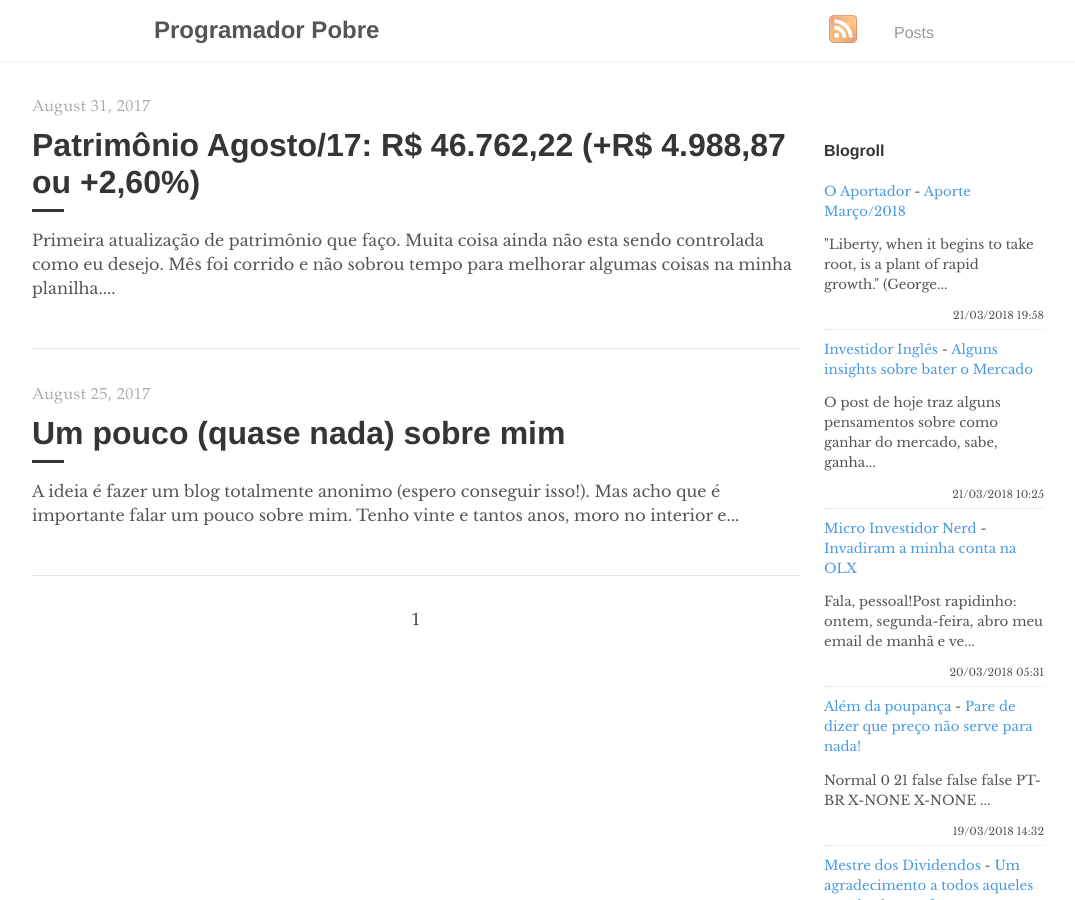
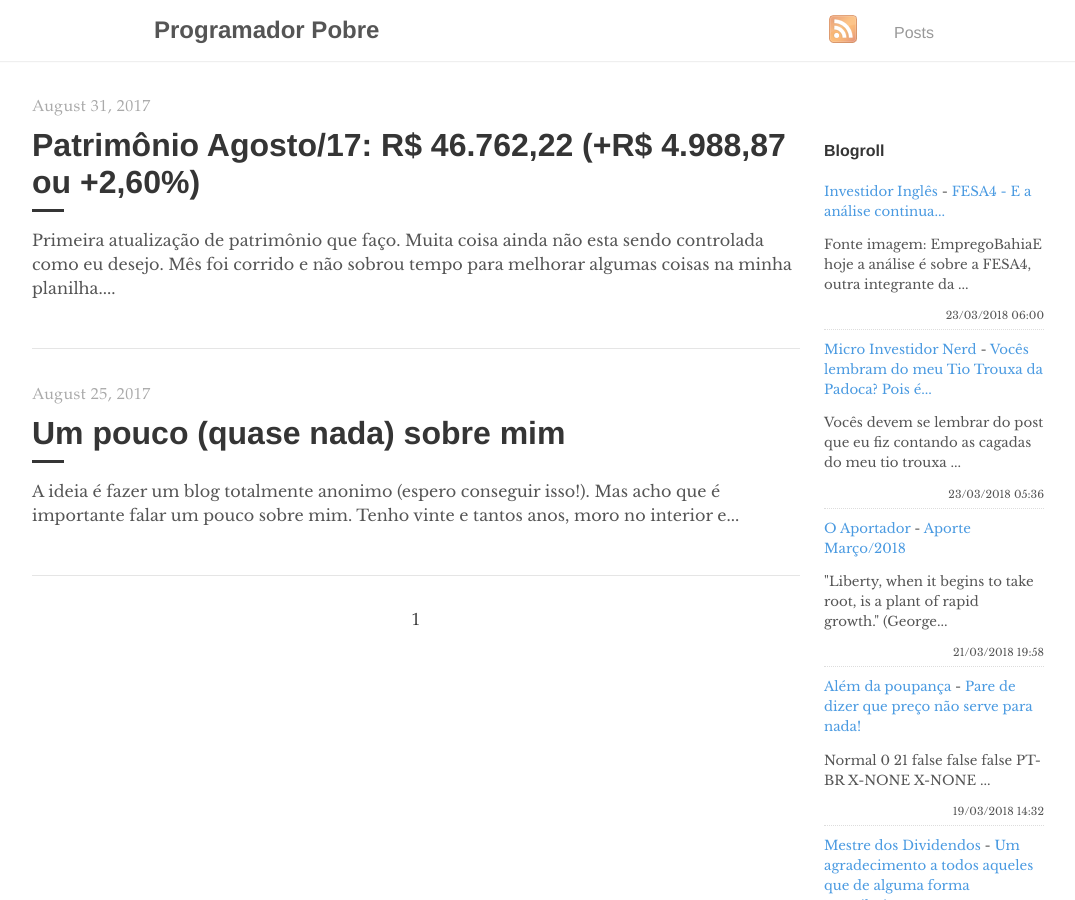
Before and after one commit to programadorpobre/programadorpobre.github.io, a Jekyll site: the page built from index.html, in a window 1280 px wide and 900 px high. Shown: the whole window, without its empty margins (96-1171 px from the left). Built offline with Jekyll 4.4.1, drawn with Linux system fonts in a browser that asks for light colours; the list of posts is cut into pages by our own code; comment, search, counter and statistics services are not loaded.

Commit message:
[ci skip] travis #230

```diff
--- a/_includes/feed-entries.html
+++ b/_includes/feed-entries.html
@@ -1,17 +1,17 @@
+<div class="feed-entry">
+    <a class="feed-entry-site-name" href="http://www.investidoringles.com/">Investidor Inglês</a> - <a class="feed-entry-title" href="http://www.investidoringles.com/2018/03/fesa4-analise-fundamentalista.html">FESA4 - E a análise continua...</a>
+    <p class="feed-entry-summary">Fonte imagem: EmpregoBahiaE hoje a análise é sobre a FESA4, outra integrante da ...</p>
+    <time datetime="2018-03-23T06:00:00.000-03:00">23/03/2018 06:00</time>
+</div>
+<div class="feed-entry">
+    <a class="feed-entry-site-name" href="https://microinvestidornerd.blogspot.com/">Micro Investidor Nerd</a> - <a class="feed-entry-title" href="https://microinvestidornerd.blogspot.com/2018/03/coitado-do-tio-da-padoca.html">Vocês lembram do meu Tio Trouxa da Padoca? Pois é...</a>
+    <p class="feed-entry-summary">Vocês devem se lembrar do post que eu fiz contando as cagadas do meu tio trouxa ...</p>
+    <time datetime="2018-03-23T05:36:00.000-07:00">23/03/2018 05:36</time>
+</div>
 <div class="feed-entry">
     <a class="feed-entry-site-name" href="https://oaportadorfinanceiro.blogspot.com/">O Aportador</a> - <a class="feed-entry-title" href="https://oaportadorfinanceiro.blogspot.com/2018/03/aporte-marco2018.html">Aporte Março/2018</a>
     <p class="feed-entry-summary">"Liberty, when it begins to take root, is a plant of rapid growth."&nbsp;(George...</p>
     <time datetime="2018-03-21T19:58:00.001-03:00">21/03/2018 19:58</time>
-</div>
-<div class="feed-entry">
-    <a class="feed-entry-site-name" href="http://www.investidoringles.com/">Investidor Inglês</a> - <a class="feed-entry-title" href="http://www.investidoringles.com/2018/03/ganhar-dinheiro-com-acoes.html">Alguns insights sobre bater o Mercado</a>
-    <p class="feed-entry-summary">O post de hoje traz alguns pensamentos sobre como ganhar do mercado, sabe, ganha...</p>
-    <time datetime="2018-03-21T10:25:00.002-03:00">21/03/2018 10:25</time>
-</div>
-<div class="feed-entry">
-    <a class="feed-entry-site-name" href="https://microinvestidornerd.blogspot.com/">Micro Investidor Nerd</a> - <a class="feed-entry-title" href="https://microinvestidornerd.blogspot.com/2018/03/invadiram-minha-conta-na-olx-golpe-carro.html">Invadiram a minha conta na OLX</a>
-    <p class="feed-entry-summary">Fala, pessoal!Post rapidinho: ontem, segunda-feira, abro meu email de manhã e ve...</p>
-    <time datetime="2018-03-20T05:31:00.001-07:00">20/03/2018 05:31</time>
 </div>
 <div class="feed-entry">
     <a class="feed-entry-site-name" href="https://alemdapoupanca.blogspot.com/">Além da poupança</a> - <a class="feed-entry-title" href="https://alemdapoupanca.blogspot.com/2018/03/pare-de-dizer-que-preco-nao-serve-para.html">Pare de dizer que preço não serve para nada!</a>
```
